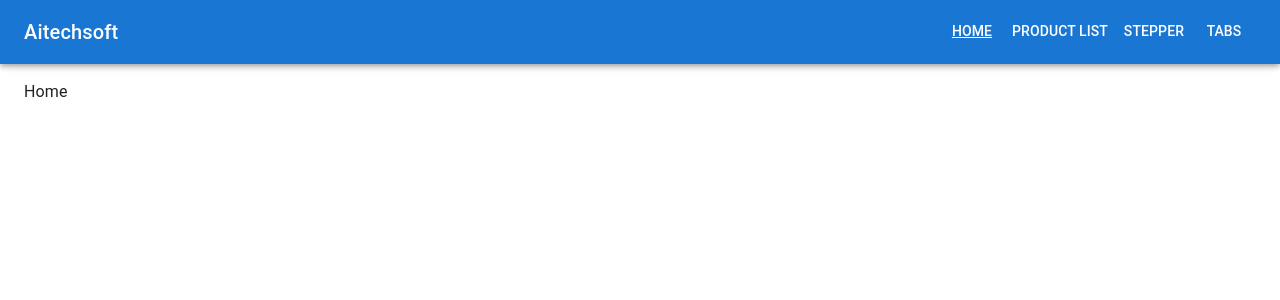
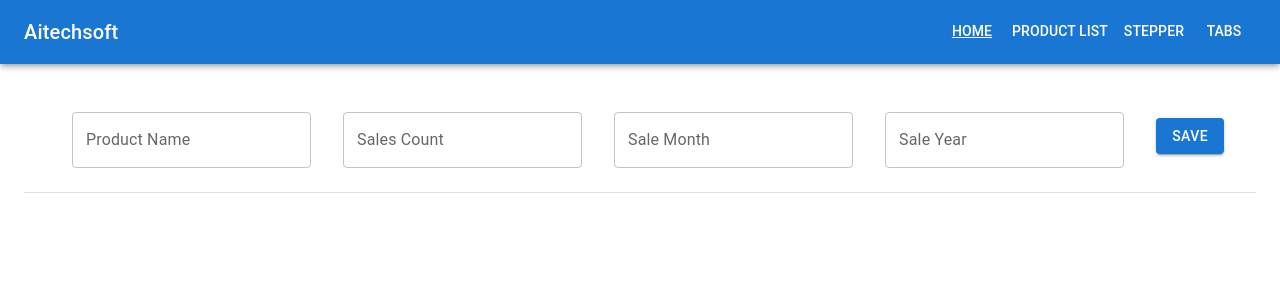
Before and after one commit to findvinu/Aitechsoft, a React (Create React App) app: page /#/ in a window 1280 px wide. Shown: the top 300 px of the page. Built offline with nearby package versions, Linux system fonts and the light colour scheme.

Commit message:
code push

```diff
--- a/src/pages/Home.jsx
+++ b/src/pages/Home.jsx
@@ -1,5 +1,14 @@
+import EditableDataGrid from "./products/EditableDataGrid";
+import EditablePopupDataGrid from "./products/EditablePopupDataGrid";
+import EditRowComponent from "./products/EditRowComponent";
 const Home = () => {
-  return <div>Home</div>;
+  return (
+    <div>
+      {/* <EditableDataGrid /> */}
+      {/*  <EditablePopupDataGrid /> */}
+      <EditRowComponent />
+    </div>
+  );
 };
 
 export default Home;
--- a/src/pages/products/AddRowComponent.js
+++ b/src/pages/products/AddRowComponent.js
@@ -1,6 +1,6 @@
 import { Button, TextField, TableCell } from "@mui/material";
 import { useState } from "react";
-import { useDispatch, useSelector } from "react-redux";
+import { useDispatch } from "react-redux";
 import { addRow } from "../../store/slices/gridSlice";
 
 const AddRowComponent = ({ lastProductItemId, openAddRowModal }) => {
--- a/src/pages/products/EditRowComponent.js
+++ b/src/pages/products/EditRowComponent.js
@@ -1,15 +1,27 @@
-import { useState } from "react";
-import { useDispatch } from "react-redux";
-import { TableRow, TableCell, TextField, Button} from "@mui/material";
+import { useState, useMemo, useEffect } from "react";
+import { useDispatch, useSelector } from "react-redux";
+import { TableRow, TableCell, TextField, Button } from "@mui/material";
 import { updateRow } from "../../store/slices/gridSlice";
+import moment from "moment";
+import { validateSalesCount } from "../../utils";
 
-const EditRowComponent = () => {
-  const [rowData, setRowData] = useState();
+const EditRowComponent = ({ rowId, closeHandler }) => {
   const dispatch = useDispatch();
+  const data = useSelector((state) => state.grid.data);
+  const gridData = useMemo(() => {
+    return data.map((row, index) => ({
+      ...row,
+      id: row.product_id || index + 1,
+    }));
+  }, [data]);
 
-  const rowUpdateHandler = () => {
-    dispatch(updateRow(rowData));
-  };
+  const [rowData, setRowData] = useState(
+    gridData.find((row) => row.id === rowId) || {}
+  );
+
+  useEffect(() => {
+    setRowData(gridData.find((row) => row.id === rowId) || {});
+  }, [rowId, gridData]);
 
   const rowChangeHandler = (e) => {
     const { name, value } = e.target;
@@ -19,30 +31,71 @@ const EditRowComponent = () => {
     }));
   };
 
+  const rowUpdateHandler = () => {
+    if (validateSalesCount(rowData.sales_count)) {
+      const updatedRow = {
+        ...rowData,
+        modified_date: moment().format("DD/MM/YYYY hh:mm:ss"),
+      };
+      dispatch(updateRow(updatedRow));
+      if (closeHandler) closeHandler();
+    } else {
+      console.error("Sales count is invalid.");
+    }
+  };
+
   return (
     <TableRow>
-      <TableCell>{rowData.productId}</TableCell>
+      <TableCell>{rowData.id}</TableCell>
       <TableCell>
         <TextField
-          name="name"
-          value={rowData.name}
+          name="product_name"
+          label="Product Name"
+          value={rowData.product_name || ""}
           onChange={rowChangeHandler}
+          fullWidth
+          margin="normal"
         />
       </TableCell>
       <TableCell>
         <TextField
-          name="description"
-          value={rowData.description}
+          name="sales_count"
+          label="Sales Count"
+          value={rowData.sales_count || ""}
           onChange={rowChangeHandler}
+          fullWidth
+          margin="normal"
         />
       </TableCell>
       <TableCell>
-        <TextField name="price" value={rowData.price} />
+        <TextField
+          name="sale_month"
+          label="Sale Month"
+          value={rowData.sale_month || ""}
+          onChange={rowChangeHandler}
+          fullWidth
+          margin="normal"
+        />
       </TableCell>
       <TableCell>
-        <Button variant="contained" onClick={rowUpdateHandler}>
+        <TextField
+          name="sale_year"
+          label="Sale Year"
+          value={rowData.sale_year || ""}
+          onChange={rowChangeHandler}
+          fullWidth
+          margin="normal"
+        />
+      </TableCell>
+      <TableCell>
+        <Button variant="contained" onClick={rowUpdateHandler} sx={{ mr: 2 }}>
           Save
         </Button>
+        {closeHandler && (
+          <Button variant="outlined" onClick={closeHandler}>
+            Cancel
+          </Button>
+        )}
       </TableCell>
     </TableRow>
   );
--- a/src/pages/products/GridTable.js
+++ b/src/pages/products/GridTable.js
@@ -1,7 +1,7 @@
 import React, { useState, useMemo } from 'react';
 import { useSelector, useDispatch } from 'react-redux';
 import { DataGrid } from '@mui/x-data-grid';
-import { Button } from '@mui/material';
+import { Button, TextField } from "@mui/material";
 import { updateRow, addRow, deleteRow } from "../../store/slices/gridSlice";
 import { validateSalesCount, generateProductId } from "../../utils";
 import moment from "moment";
@@ -9,12 +9,12 @@ import AddRowComponent from "./AddRowComponent";
 import ModalComponent from "./ModalComponent";
 
 const GridTable = () => {
-  const dispatch = useDispatch();
   const [editingRowId, setEditingRowId] = useState(null);
+  const [editingField, setEditingField] = useState(null);
   const [modalOpen, setModalOpen] = useState(false);
   const [initialData, setInitialData] = useState(null);
+  const dispatch = useDispatch();
 
-  // Memoize the selector result
   const data = useSelector((state) => state.grid.data);
   const gridData = useMemo(() => {
     return data.map((row, index) => ({
@@ -23,8 +23,10 @@ const GridTable = () => {
     }));
   }, [data]);
 
-  const handleEdit = (id) => {
+  const handleEdit = (id, field) => {
     setEditingRowId(id);
+    setEditingField(field);
+    console.log("edit click :-", editingRowId, editingField);
   };
 
   const handleDelete = (id) => {
@@ -32,19 +34,17 @@ const GridTable = () => {
   };
 
   const handleRowUpdateAndValidate = (params) => {
-    const newRow = { ...params.row, [params.field]: params.value };
+    const { id, field, value } = params;
+    const newRow = { ...gridData.find((row) => row.id === id), [field]: value };
 
     if (validateSalesCount(newRow.sales_count)) {
-      newRow.modified_date = moment().format("DD/MM/YYYY hh:mm:ss");
+      newRow.modified_date = moment().format("DD/MM/YYYY HH:mm:ss");
       dispatch(updateRow(newRow));
     } else {
       console.error("Sales count is invalid.");
     }
     setEditingRowId(null);
-  };
-
-  const formatDate = (date) => {
-    return moment(date).format("DD/MM/YYYY HH:mm:ss");
+    setEditingField(null);
   };
 
   const handleEditPopup = (id) => {
@@ -81,17 +81,40 @@ const GridTable = () => {
     setEditingRowId(null);
   };
 
+  const renderCell = (params) => {
+    const { id, field, value } = params;
+
+    if (id === editingRowId && field === editingField) {
+      console.log("editingField", editingField, setEditingField, editingRowId);
+      return (
+        <TextField
+          value={value}
+          onChange={(e) =>
+            handleRowUpdateAndValidate({ id, field, value: e.target.value })
+          }
+          onBlur={() => {
+            setEditingRowId(null);
+            setEditingField(null);
+          }}
+          autoFocus
+        />
+      );
+    }
+    return value;
+  };
+
   const columns = [
     { field: "product_id", headerName: "Product ID", flex: 0.5 },
-    { field: "product_name", headerName: "Product Name", flex: 1 },
-    { field: "sales_count", headerName: "Sales Count", flex: 1 },
-    { field: "sale_month", headerName: "Sale Month", flex: 1 },
-    { field: "sale_year", headerName: "Sale Year", flex: 1 },
+    { field: "product_name", headerName: "Product Name", flex: 1, renderCell },
+    { field: "sales_count", headerName: "Sales Count", flex: 1, renderCell },
+    { field: "sale_month", headerName: "Sale Month", flex: 1, renderCell },
+    { field: "sale_year", headerName: "Sale Year", flex: 1, renderCell },
     {
-      field: "modified",
+      field: "modified_date",
       headerName: "Modified Date",
       flex: 1,
-      renderCell: (params) => formatDate(params.value),
+      renderCell: (params) =>
+        moment(params.value).format("DD/MM/YYYY HH:mm:ss"),
     },
     {
       field: "actions",
@@ -101,12 +124,13 @@ const GridTable = () => {
       filterable: false,
       disableColumnMenu: true,
       renderCell: (params) => {
+        const { id } = params.row;
         return (
           <div>
             <Button
               variant="outlined"
               color="primary"
-              onClick={() => handleEdit(params.row.id)}
+              onClick={() => handleEdit(id, params.field)}
               sx={{ mr: 1 }}
             >
               Edit
@@ -114,7 +138,7 @@ const GridTable = () => {
             <Button
               variant="contained"
               color="primary"
-              onClick={() => handleDelete(params.row.id)}
+              onClick={() => handleDelete(id)}
               sx={{ mr: 1 }}
             >
               Delete
@@ -122,7 +146,7 @@ const GridTable = () => {
             <Button
               variant="outlined"
               color="primary"
-              onClick={() => handleEditPopup(params.row.id)}
+              onClick={() => handleEditPopup(id)}
             >
               Edit Popup
             </Button>
@@ -132,27 +156,27 @@ const GridTable = () => {
     },
   ];
 
-  const lastProductId = gridData.length + 1;
-
   return (
     <div>
-      <div style={{ marginBottom: "10px" }}></div>
+      <div style={{ marginBottom: "10px" }}>
+        <Button variant="contained" onClick={openAddRowModal}>
+          Add Row
+        </Button>
+      </div>
       <div style={{ height: "100%", width: "100%" }}>
         <DataGrid
           rows={gridData}
           columns={columns}
-          onRowEditCommit={handleRowUpdateAndValidate}
+          onCellEditCommit={handleRowUpdateAndValidate}
           disableSelectionOnClick
-          isCellEditable={(params) => editingRowId === params.id}
+          isCellEditable={(params) =>
+            params.id === editingRowId && params.field === editingField
+          }
         />
-        <AddRowComponent
-          lastProductItemId={lastProductId}
-          openAddRowModal={openAddRowModal}
-        />
-
+        <AddRowComponent openAddRowModal={openAddRowModal} />
         <ModalComponent
           open={modalOpen}
-          closeHandler={() => setModalOpen(false)}
+          closeHandler={closeModal}
           initialData={initialData}
           handleRowSave={handleRowSave}
         />
--- a/src/pages/products/ModalComponent.js
+++ b/src/pages/products/ModalComponent.js
@@ -1,29 +1,10 @@
-import React, { useState, useEffect } from "react";
+import React, { useState, useEffect, forwardRef } from "react";
 import { Modal, Box, TextField, Button } from "@mui/material";
 
-const ModalComponent = ({ closeHandler, open, initialData, handleRowSave }) => {
-  const [rowData, setRowData] = useState(initialData || {});
-
-  useEffect(() => {
-    setRowData(initialData || {});
-  }, [initialData]);
-
-  const rowSaveHandler = () => {
-    handleRowSave(rowData);
-    console.log("rowData", rowData);
-  };
-
-  const rowChangeHandler = (e) => {
-    const { name, value } = e.target;
-    setRowData((prevData) => ({
-      ...prevData,
-      [name]: value,
-    }));
-  };
-
-  return (
-    <Modal open={open} onClose={closeHandler}>
+const ModalContent = forwardRef(
+  ({ rowData, rowChangeHandler, rowSaveHandler, closeHandler }, ref) => (
     <Box
+      ref={ref}
       sx={{
         width: 400,
         bgcolor: "background.paper",
@@ -73,6 +54,37 @@ const ModalComponent = ({ closeHandler, open, initialData, handleRowSave }) => {
         </Button>
       </Box>
     </Box>
+  )
+);
+
+const ModalComponent = ({ closeHandler, open, initialData, handleRowSave }) => {
+  const [rowData, setRowData] = useState(initialData || {});
+
+  useEffect(() => {
+    setRowData(initialData || {});
+  }, [initialData]);
+
+  const rowSaveHandler = () => {
+    handleRowSave(rowData);
+    console.log("rowData", rowData);
+  };
+
+  const rowChangeHandler = (e) => {
+    const { name, value } = e.target;
+    setRowData((prevData) => ({
+      ...prevData,
+      [name]: value,
+    }));
+  };
+
+  return (
+    <Modal open={open} onClose={closeHandler}>
+      <ModalContent
+        rowData={rowData}
+        rowChangeHandler={rowChangeHandler}
+        rowSaveHandler={rowSaveHandler}
+        closeHandler={closeHandler}
+      />
     </Modal>
   );
 };
```
Lines whose indentation alone changed are shown as unchanged.
